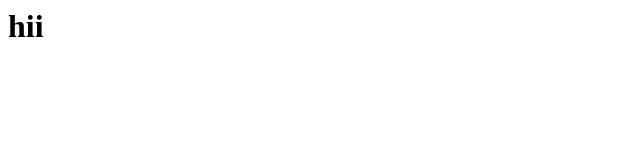
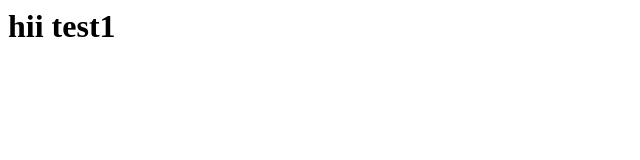
Before and after one commit to sanjaiL13/demo, a plain HTML site: page index.html in a window 1280 px wide. Shown: the whole page, without its empty margins (0-640 px from the left). Drawn offline with Linux system fonts and the light colour scheme.

Commit message:
Added test 1

```diff
--- a/index.html
+++ b/index.html
@@ -1,6 +1,7 @@
 <html>
 <body>
 <h1>
-hii</h1>
+hii
+test1</h1>
 </body>
 </html>
```
